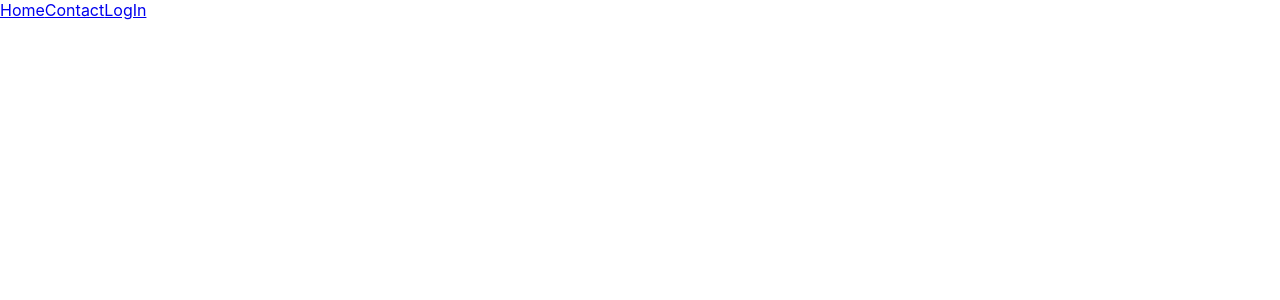
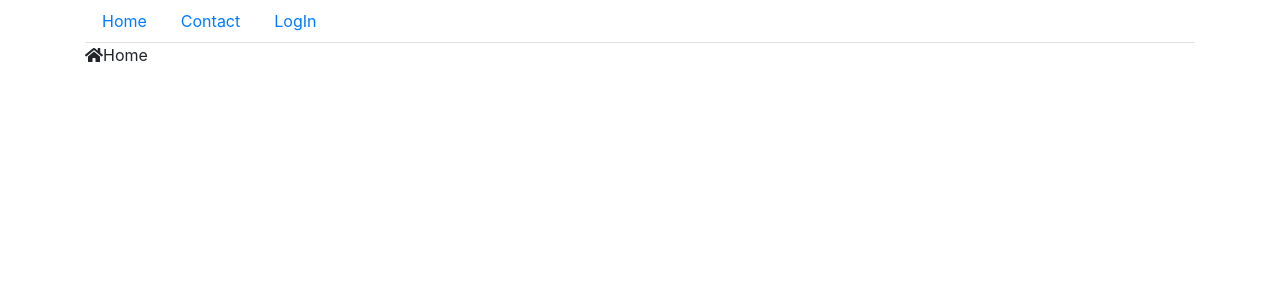
Before and after one commit to brankalazic/filmoteka-frontend, a React (Create React App) app: page / in a window 1280 px wide. Shown: the top 300 px of the page. Built offline with nearby package versions, Linux system fonts and the light colour scheme.

Commit message:
Install required libraries

```diff
--- a/src/components/App/App.tsx
+++ b/src/components/App/App.tsx
@@ -1,11 +1,15 @@
 import React from 'react';
 import './App.css';
+import { Card, Container } from 'react-bootstrap';
+import { faHome } from '@fortawesome/free-solid-svg-icons';
+import { FontAwesomeIcon } from '@fortawesome/react-fontawesome';
 
 function App() {
   return (
-    <div className="App">
-
-    </div>
+      <Container>
+        <FontAwesomeIcon icon = { faHome }></FontAwesomeIcon>
+        Home
+      </Container>
   );
 }
 
--- a/src/index.tsx
+++ b/src/index.tsx
@@ -4,6 +4,11 @@
 import { MainMenu, MainMenuItem } from './components/MainMenu/MainMenu';
 import './index.css';
 import reportWebVitals from './reportWebVitals';
+import 'bootstrap/dist/css/bootstrap.min.css';
+import 'jquery/dist/jquery.js';
+import 'popper.js/dist/popper.js';
+import 'bootstrap/dist/js/bootstrap.min.js';
+import '@fortawesome/fontawesome-free/css/fontawesome.min.css';
 
 const menuItems = [
   new MainMenuItem("Home", "/"),
```
Also changed, not shown: package.json (+7 -1 lines), 2 other files (tests, documents, lock files or other folders).
